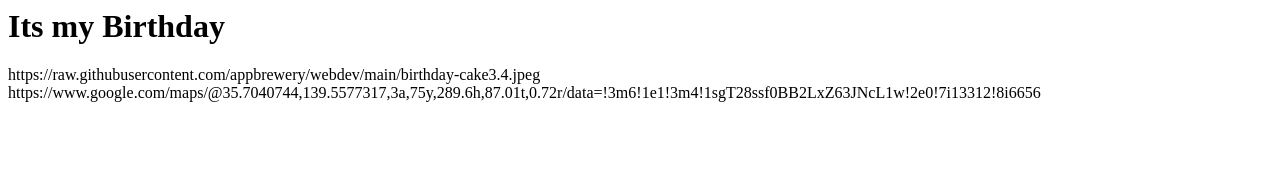
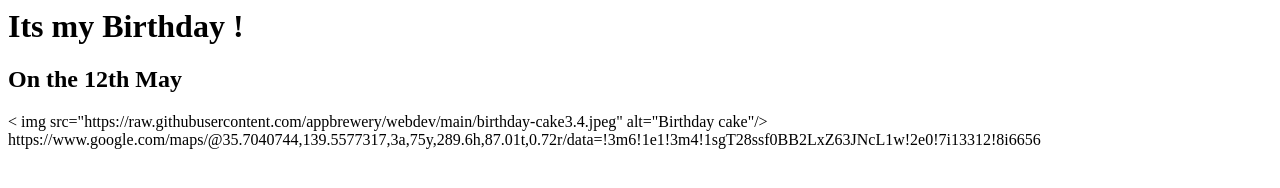
Before and after one commit to Vinisupriya/Web-Development-Projects, a plain HTML site: page 3.4 Birthday Invite Project/index.html in a window 1280 px wide. Drawn offline with Linux system fonts and the light colour scheme.

Commit message:
added new file

```diff
--- a/3.4 Birthday Invite Project/index.html
+++ b/3.4 Birthday Invite Project/index.html
@@ -1,6 +1,9 @@
 <!-- Example image URL -->
-<h1>Its my Birthday</h1>
-https://raw.githubusercontent.com/appbrewery/webdev/main/birthday-cake3.4.jpeg
+<h1>Its my Birthday !</h1>
+<h2> On the 12th May </h2>
+
+< img src="https://raw.githubusercontent.com/appbrewery/webdev/main/birthday-cake3.4.jpeg" alt="Birthday cake"/>
+
 
 <!-- Example Google Maps Link -->
 https://www.google.com/maps/@35.7040744,139.5577317,3a,75y,289.6h,87.01t,0.72r/data=!3m6!1e1!3m4!1sgT28ssf0BB2LxZ63JNcL1w!2e0!7i13312!8i6656
```
